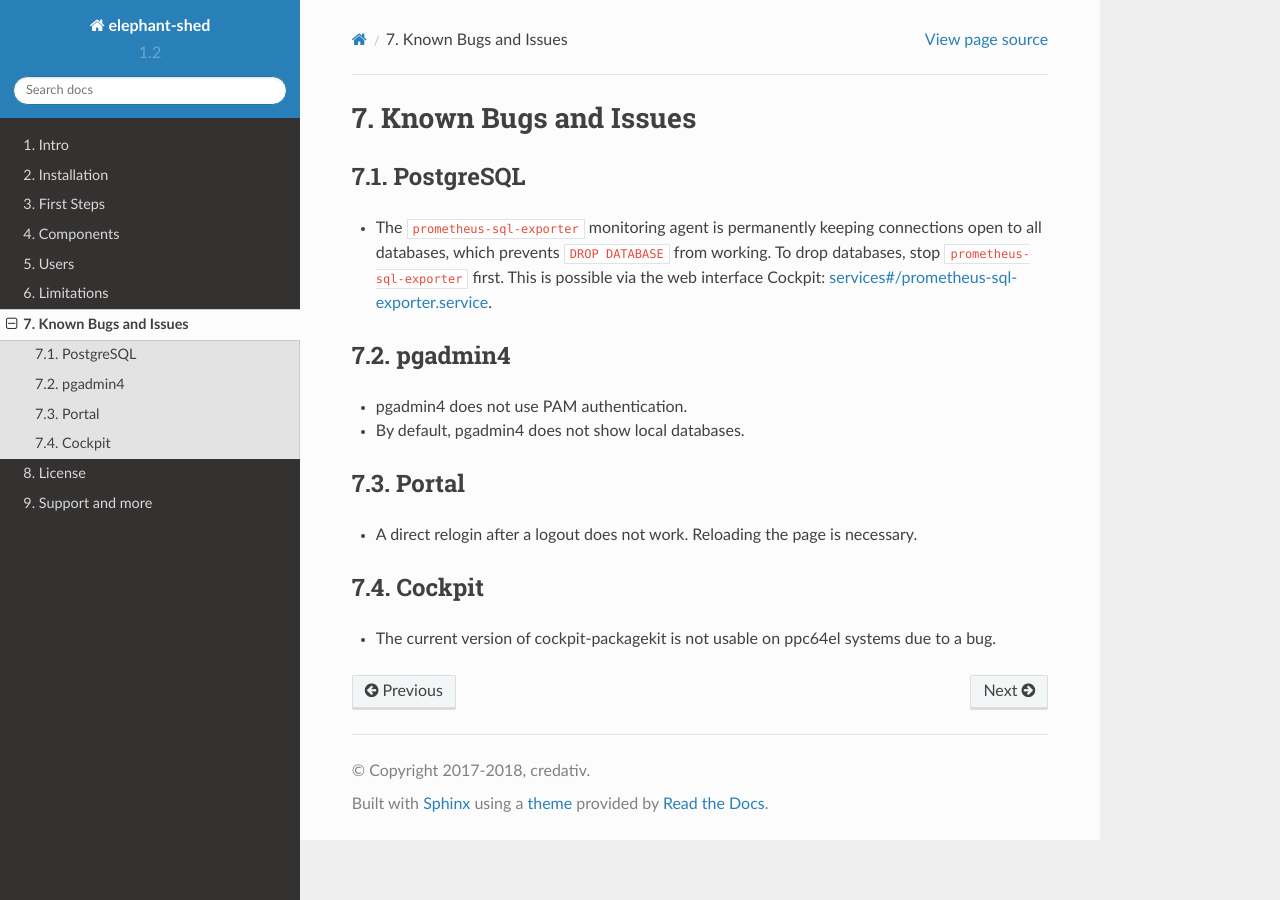
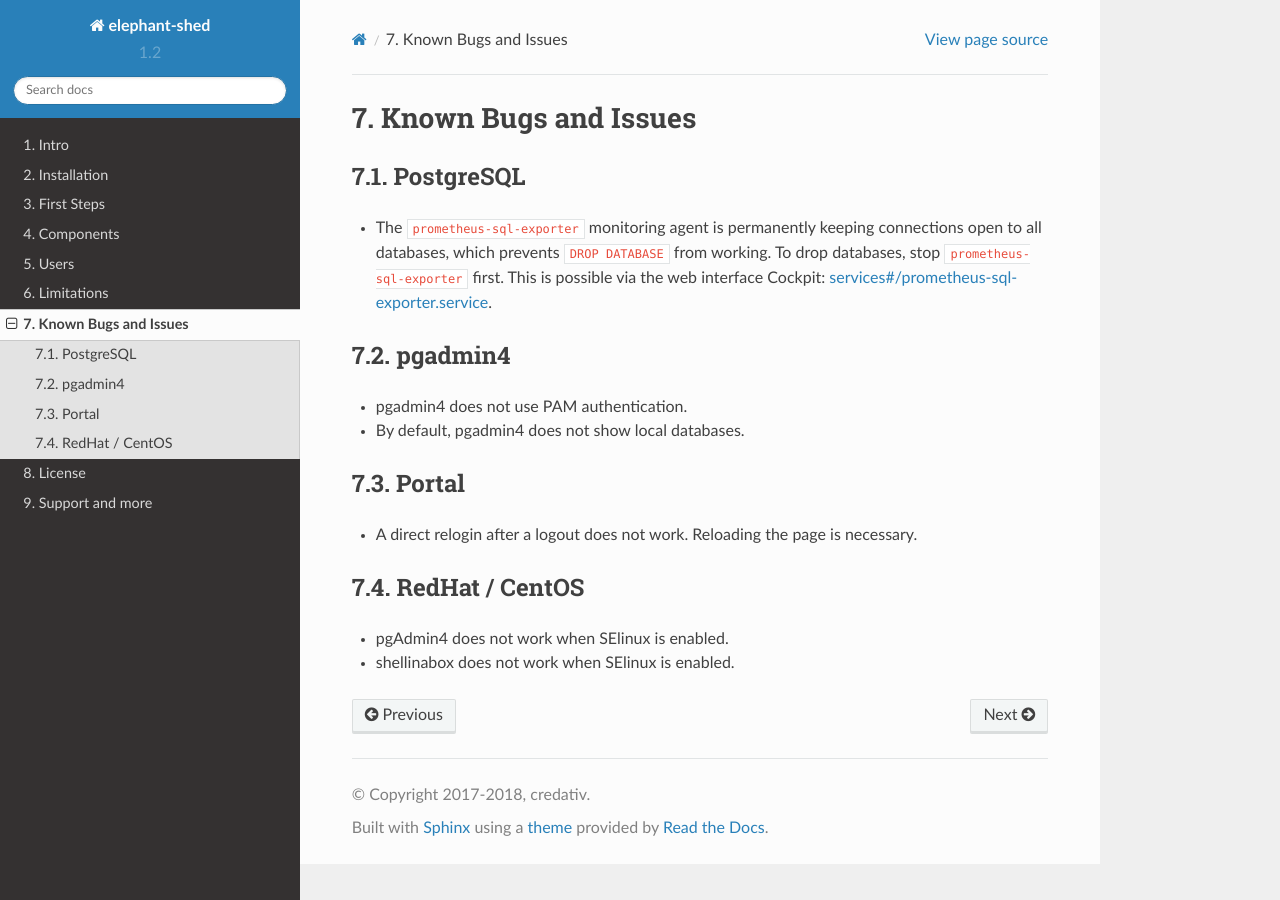
Before and after one commit to credativ/elephant-shed, a Sphinx documentation site: the page built from doc/chapter/issues.md, in a window 1280 px wide. Built offline with Sphinx 7.4.7 and the Read the Docs theme 2.0.0, drawn with Linux system fonts in a browser that asks for light colours.

Commit message:
Document CentOS limitations

```diff
--- a/doc/chapter/issues.md
+++ b/doc/chapter/issues.md
@@ -16,6 +16,7 @@
 
   * A direct relogin after a logout does not work. Reloading the page is necessary.
 
-## Cockpit
+## RedHat / CentOS
 
-  * The current version of cockpit-packagekit is not usable on ppc64el systems due to a bug.
+  * pgAdmin4 does not work when SElinux is enabled.
+  * shellinabox does not work when SElinux is enabled.
```
Also changed, not shown: doc/chapter/limits.md (+3 -2 lines), doc/chapter/users.md (+2 -0 lines).
